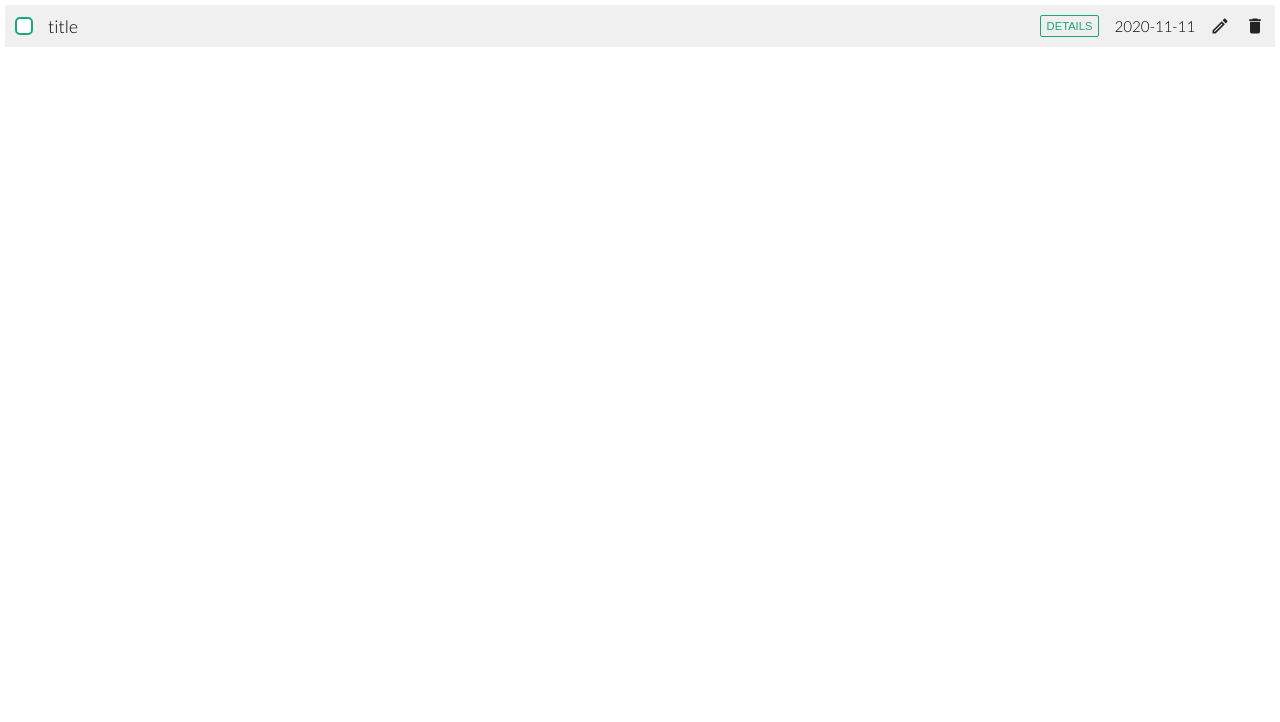
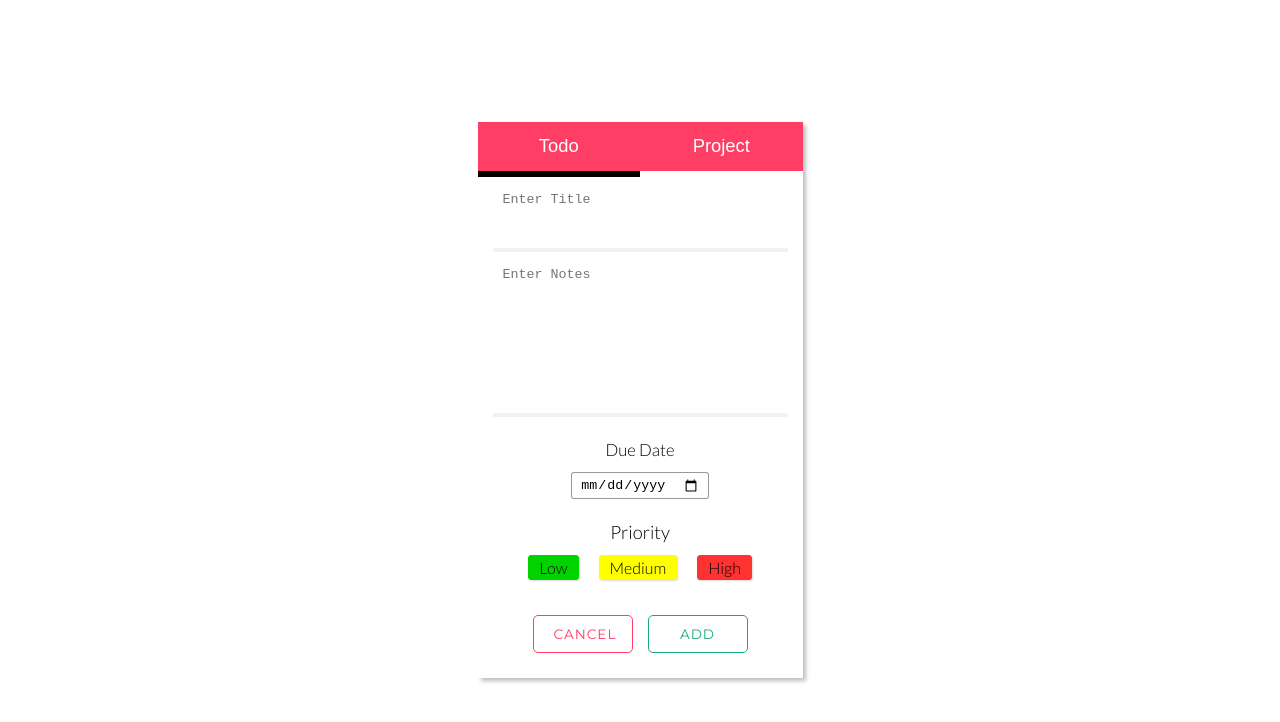
Before and after one commit to TerenceChew/to-do, a website built with webpack: page dist/index.html in a window 1280 px wide. Built offline with nearby package versions, Linux system fonts and the light colour scheme; a web font is replaced by a local one.

Commit message:
Add components and modules
CSS:
- Style todoDetails and todoForm
- Other minor updates

JS:
- Add functions to create form UI and details UI
- Form UI can be toggled to add new Todo or Project
- Details UI is used for viewing a Todo's info

```diff
--- /dev/null
+++ b/src/components/todoDetails/todoDetails.css
@@ -0,0 +1,66 @@
+.details-container {
+  width: 295px;
+  height: 500px;
+  display: grid;
+  grid-template-rows: 40px 1fr;
+  gap: 15px;
+  padding: 10px 15px;
+  font-family: 'Lato', sans-serif;
+  border-radius: 8px;
+  background-color: var(--accent-2);
+  box-shadow: 3px 3px 4px 0 rgba(0, 0, 0, 0.25);
+}
+
+.details-top-container {
+  justify-content: space-between;
+  align-items: center;
+}
+
+.details-bottom-container {
+  display: grid;
+  grid-template-rows: 100px 215px 85px;
+  gap: 15px;
+  justify-items: center;
+  align-items: center;
+}
+
+.details-priority {
+  border-radius: 4px;
+  border: 1px solid var(--low-prio);
+  background-color: var(--low-prio);
+  padding: 1px 10px 3px 10px;
+}
+
+.details-due-date {
+
+}
+
+.details-title {
+  text-align: center;
+  word-break: break-all;
+}
+
+.details-notes {
+  text-align: center;
+  word-break: break-all;
+}
+
+.details-close-btn {
+  padding: 10px 20px;
+  border: 1px solid var(--accent-1);
+  border-radius: 5px;
+  color: var(--accent-1);
+  letter-spacing: 1px;
+  font-family: 'Montserrat', sans-serif;
+  font-size: .85rem;
+  font-weight: 400;
+  cursor: pointer;
+  transition: .5s;
+}
+
+.details-close-btn:hover {
+  color: white;
+  background-color: var(--accent-1);
+  transform: translateY(-5px);
+  font-weight: bold;
+}
--- /dev/null
+++ b/src/components/todoDetails/todoDetails.js
@@ -0,0 +1,44 @@
+import "./todoDetails.css";
+
+const createTodoDetailsUI = ({ getPriority, getDueDate, getTitle, getNotes }) => {
+  const todoDetailsContainer = document.createElement("div");
+  const topContainer = document.createElement("div");
+  const bottomContainer = document.createElement("div");
+  const priority = document.createElement("div");
+  const dueDate = document.createElement("p");
+  const title = document.createElement("p");
+  const notes = document.createElement("p");
+  const closeBtn = document.createElement("button");
+
+  todoDetailsContainer.classList.add("details-container");
+
+  topContainer.classList.add("details-top-container", "flex");
+
+  bottomContainer.classList.add("details-bottom-container");
+
+  priority.classList.add("details-priority", "flex", "center");
+  priority.innerText = getPriority();
+
+  dueDate.classList.add("details-due-date", "flex", "center");
+  dueDate.innerText = `Due: ${getDueDate()}`;
+
+  title.classList.add("details-title");
+  title.innerText = getTitle();
+
+  notes.classList.add("details-notes");
+  notes.innerText = getNotes();
+
+  closeBtn.classList.add("details-close-btn");
+  closeBtn.innerText = "CLOSE";
+  closeBtn.addEventListener("click", () => {
+    todoDetailsContainer.remove();
+  })
+
+  topContainer.append(priority, dueDate);
+  bottomContainer.append(title, notes, closeBtn);
+  todoDetailsContainer.append(topContainer, bottomContainer);
+
+  return todoDetailsContainer;
+}
+
+export { createTodoDetailsUI };
--- /dev/null
+++ b/src/components/todoForm/todoForm.css
@@ -0,0 +1,165 @@
+.form-container {
+  width: 325px;
+  height: auto;
+  background-color: white;
+  display: grid;
+  grid-template-rows: 55px 1fr;
+  box-shadow: 3px 3px 4px 0 rgba(0, 0, 0, 0.25);
+  font-family: 'Lato', sans-serif;
+}
+
+.form-top-container {
+  grid-row: 1 / 2;
+  background-color: var(--accent-3);
+}
+
+.form-todo-btn,
+.form-project-btn {
+  width: 50%;
+  height: 100%;
+  color: white;
+  background-color: transparent;
+  border: none;
+  font-size: 1.15rem;
+  transition: 1.25s;
+  cursor: pointer;
+}
+
+.form-todo-btn {
+  border-bottom: 6px solid black;
+}
+
+.form-project-btn {
+  border-bottom: 6px solid white;
+}
+
+.form-fields-container {
+  grid-row: 2 / 3;
+}
+
+.form-middle-container {
+  align-items: center;
+  justify-content: start;
+  padding: 0px 15px;
+}
+
+.form-title-input,
+.form-notes-input {
+  width: 100%;
+  border: none;
+  border-bottom: 4px solid rgba(0, 0, 0, 0.05);
+  outline: none;
+  resize: none;
+  padding: 15px 10px 10px;
+}
+
+.form-title-input {
+  height: 75px;
+}
+
+.form-notes-input {
+  height: 165px;
+}
+
+.form-due-date-container {
+  gap: 12px;
+  margin-top: 22px;
+}
+
+.form-due-date-label {
+  font-size: 1.05rem;
+}
+
+.form-due-date-input {
+  border-radius: 3px;
+  border: 1px solid rgba(0, 0, 0, .4);
+  outline: none;
+  padding: 4px 8px;
+  cursor: pointer;
+}
+
+.form-priority-container {
+  gap: 12px;
+  margin-top: 22px;
+}
+
+.form-priority-title {
+  font-size: 1.15rem;
+}
+
+.form-priority-options-container {
+  gap: 20px;
+}
+
+.form-priority-label {
+  border-radius: 3px;
+  padding: 2px 10px;
+  text-align: center;
+  transition: .25s;
+  box-shadow: 1px 1px 2px 0 rgba(0, 0, 0, 0.15);
+  cursor: pointer;
+}
+
+.l-prio-label {
+  border: 1px solid var(--low-prio);
+  background-color: var(--low-prio);
+}
+
+.m-prio-label {
+  border: 1px solid var(--medium-prio);
+  background-color: var(--medium-prio);
+}
+
+.h-prio-label {
+  border: 1px solid var(--high-prio);
+  background-color: var(--high-prio);
+}
+
+.form-priority-radio:checked + .form-priority-label {
+  transform: scale(1.2);
+}
+
+.form-bottom-container {
+  gap: 15px;
+  margin: 35px 0 25px 0;
+}
+
+.form-add-btn,
+.form-cancel-btn {
+  width: 100px;
+  padding: 10px 20px;
+  border-radius: 5px;
+  letter-spacing: 1px;
+  font-family: 'Montserrat', sans-serif;
+  font-size: .85rem;
+  font-weight: 400;
+  cursor: pointer;
+  transition: .5s;
+  background-color: white;
+  cursor: pointer;
+}
+
+.form-add-btn {
+  border: 1px solid var(--accent-1);
+  color: var(--accent-1);
+}
+
+.form-cancel-btn {
+  border: 1px solid var(--accent-3);
+  color: var(--accent-3);
+}
+
+.form-add-btn:hover,
+.form-cancel-btn:hover {
+  color: white;
+  transform: translateY(-5px);
+  font-weight: bold;
+}
+
+.form-add-btn:hover {
+  background-color: var(--accent-1);
+}
+
+.form-cancel-btn:hover {
+  background-color: var(--accent-3);
+}
--- /dev/null
+++ b/src/components/todoForm/todoForm.js
@@ -0,0 +1,179 @@
+import "./todoForm.css";
+import { setAttributes } from "../../utilityFunctions/utilityFunctions";
+import { getAppContainer, blurElem } from "../../displayController/displayController";
+
+const createFormUI = () => {
+  const formContainer = document.createElement("div");
+  const topContainer = document.createElement("div");
+  const todoBtn = document.createElement("button");
+  const projectBtn = document.createElement("button");
+
+  formContainer.classList.add("form-container");
+
+  topContainer.classList.add("form-top-container", "flex", "center");
+
+  todoBtn.classList.add("form-todo-btn");
+  todoBtn.innerText = "Todo";
+  todoBtn.addEventListener("pointerdown", () => {
+    todoBtn.style.borderBottom = "6px solid black";
+    projectBtn.style.borderBottom = "6px solid white";
+    formContainer.lastElementChild.remove();
+    formContainer.append(createTodoFieldsUI());
+  })
+
+  projectBtn.classList.add("form-project-btn");
+  projectBtn.innerText = "Project";
+  projectBtn.addEventListener("pointerdown", () => {
+    projectBtn.style.borderBottom = "6px solid black";
+    todoBtn.style.borderBottom = "6px solid white";
+    formContainer.lastElementChild.remove();
+    formContainer.append(createProjectFieldsUI());
+  })
+
+  formContainer.append(topContainer, createTodoFieldsUI());
+  topContainer.append(todoBtn, projectBtn);
+
+  return formContainer;
+}
+
+const createTodoFieldsUI = () => {
+  const fieldsContainer = document.createElement("div");
+  const middleContainer = document.createElement("div");
+  const titleInput = document.createElement("textarea");
+  const notesInput = document.createElement("textarea");
+  const dueDateContainer = document.createElement("div");
+  const dueDateLabel = document.createElement("label");
+  const dueDateInput = document.createElement("input");
+  const priorityContainer = document.createElement("div");
+  const priorityTitle = document.createElement("p");
+  const priorityOptionsContainer = document.createElement("div");
+  const lowPriorityInput = document.createElement("input");
+  const lowPriorityLabel = document.createElement("label");
+  const midPriorityInput = document.createElement("input");
+  const midPriorityLabel = document.createElement("label");
+  const highPriorityInput = document.createElement("input");
+  const highPriorityLabel = document.createElement("label");
+  const bottomContainer = document.createElement("div");
+  const cancelBtn = document.createElement("button");
+  const addBtn = document.createElement("button");
+
+  fieldsContainer.classList.add("form-fields-container", "flex-column");
+
+  // Middle
+  middleContainer.classList.add("form-middle-container", "flex-column");
+
+  titleInput.classList.add("form-title-input");
+  titleInput.placeholder = "Enter Title";
+  titleInput.setAttribute("maxlength", "50");
+
+  notesInput.classList.add("form-notes-input");
+  notesInput.placeholder = "Enter Notes";
+  notesInput.setAttribute("maxlength", "300");
+
+  dueDateContainer.classList.add("form-due-date-container", "flex-column", "center");
+
+  dueDateLabel.classList.add("form-due-date-label");
+  dueDateLabel.innerText = 'Due Date';
+
+  dueDateInput.classList.add("form-due-date-input");
+  dueDateInput.type = "date";
+
+  priorityContainer.classList.add("form-priority-container", "flex-column", "center");
+
+  priorityTitle.classList.add("form-priority-title");
+  priorityTitle.innerText = "Priority";
+
+  priorityOptionsContainer.classList.add("form-priority-options-container", "flex");
+
+  setAttributes(lowPriorityInput, {
+    type: "radio",
+    id: "l-prio",
+    value: "low",
+    name: "priority",
+    required: true
+  });
+  lowPriorityInput.classList.add("form-priority-radio", "hidden");
+
+  lowPriorityLabel.setAttribute("for", "l-prio");
+  lowPriorityLabel.innerText = "Low";
+  lowPriorityLabel.classList.add("form-priority-label", "l-prio-label");
+
+  setAttributes(midPriorityInput, {
+    type: "radio",
+    id: "m-prio",
+    value: "medium",
+    name: "priority",
+    required: true
+  });
+  midPriorityInput.classList.add("form-priority-radio", "hidden");
+
+  midPriorityLabel.setAttribute("for", "m-prio");
+  midPriorityLabel.innerText = "Medium";
+  midPriorityLabel.classList.add("form-priority-label", "m-prio-label");
+
+  setAttributes(highPriorityInput, {
+    type: "radio",
+    id: "h-prio",
+    value: "high",
+    name: "priority",
+    required: true
+  })
+  highPriorityInput.classList.add("form-priority-radio", "hidden");
+
+  highPriorityLabel.setAttribute("for", "h-prio");
+  highPriorityLabel.innerText = "High";
+  highPriorityLabel.classList.add("form-priority-label", "h-prio-label");
+
+  // Bottom
+  bottomContainer.classList.add("form-bottom-container", "flex", "center");
+
+  cancelBtn.classList.add("form-cancel-btn");
+  cancelBtn.innerText = "CANCEL";
+
+  addBtn.classList.add("form-add-btn");
+  addBtn.innerText = "ADD";
+
+  fieldsContainer.append(middleContainer, bottomContainer);
+  middleContainer.append(titleInput, notesInput, dueDateContainer, priorityContainer);
+  dueDateContainer.append(dueDateLabel, dueDateInput);
+  priorityContainer.append(priorityTitle, priorityOptionsContainer);
+  priorityOptionsContainer.append(lowPriorityInput, lowPriorityLabel, midPriorityInput, midPriorityLabel, highPriorityInput, highPriorityLabel);
+  bottomContainer.append(cancelBtn, addBtn);
+
+  return fieldsContainer;
+}
+
+const createProjectFieldsUI = () => {
+  const fieldsContainer = document.createElement("div");
+  const middleContainer = document.createElement("div");
+  const titleInput = document.createElement("textarea");
+  const bottomContainer = document.createElement("div");
+  const cancelBtn = document.createElement("button");
+  const addBtn = document.createElement("button");
+
+  fieldsContainer.classList.add("form-fields-container", "flex-column");
+
+  // Middle
+  middleContainer.classList.add("form-middle-container", "flex-column");
+
+  titleInput.classList.add("form-title-input");
+  titleInput.placeholder = "Enter Title";
+  titleInput.setAttribute("maxlength", "50");
+
+  // Bottom
+  bottomContainer.classList.add("form-bottom-container", "flex", "center");
+
+  cancelBtn.classList.add("form-cancel-btn");
+  cancelBtn.innerText = "CANCEL";
+
+  addBtn.classList.add("form-add-btn");
+  addBtn.innerText = "ADD";
+
+  fieldsContainer.append(middleContainer, bottomContainer);
+  middleContainer.append(titleInput);
+  bottomContainer.append(cancelBtn, addBtn);
+
+  return fieldsContainer;
+}
+
+export { createFormUI };
--- a/src/components/todoItem/todoItem.css
+++ b/src/components/todoItem/todoItem.css
@@ -1,26 +1,24 @@
-@import url('https://fonts.googleapis.com/css2?family=Alatsi&family=Berkshire+Swash&family=JetBrains+Mono:wght@200&family=Lato:wght@100;300&family=Lobster&family=Montserrat:wght@200;300&family=PT+Mono&display=swap');
-
-.todo-item-container {
+.item-container {
   justify-content: space-between;
   align-items: center;
-  background-color: rgb(240, 240, 240);
+  background-color: var(--accent-2);
   padding: 10px;
   margin: 5px;
   transition: .25s;
   font-family: 'Lato', sans-serif;
 }
 
-.todo-item-container:hover {
-  box-shadow: 3px 3px 3px 0 rgba(0, 0, 0, 0.25);
+.item-container:hover {
+  box-shadow: 3px 3px 4px 0 rgba(0, 0, 0, 0.25);
   transform: translate(2px, 1px);
 }
 
-.todo-left-container,
-.todo-right-container {
+.item-left-container,
+.item-right-container {
   gap: 15px;
 }
 
-.todo-checkbox {
+.item-checkbox {
   width: 18px;
   height: 18px;
   border: 2px solid var(--accent-1);
@@ -31,15 +29,15 @@
 }
 
 .checked {
-  background-color: var(--accent-1);
+  background-color: var(--accent-1accent-1);
   color: white;
 }
 
-.todo-title {
+.item-title {
   font-size: 1.1rem;
 }
 
-.todo-details-btn {
+.item-details-btn {
   border: 1px solid var(--accent-1);
   border-radius: 2px;
   color: var(--accent-1);
@@ -48,31 +46,31 @@
   transition: .25s;
 }
 
-.todo-details-btn:hover {
+.item-details-btn:hover {
   background-color: var(--accent-1);
   color: white;
   font-weight: bold;
 }
 
-.todo-due-date {
+.item-due-date {
   font-size: .95rem;
 }
 
-.todo-edit-icon,
-.todo-remove-icon  {
+.item-edit-icon,
+.item-remove-icon  {
   width: 20px;
   height: auto;
   transition: .35s;
 }
 
-.todo-edit-icon:hover,
-.todo-remove-icon:hover {
+.item-edit-icon:hover,
+.item-remove-icon:hover {
   transform: translateY(-2px);
 }
 
-.todo-checkbox,
-.todo-details-btn,
-.todo-edit-icon,
-.todo-remove-icon {
+.item-checkbox,
+.item-details-btn,
+.item-edit-icon,
+.item-remove-icon {
   cursor: pointer;
 }
--- a/src/components/todoItem/todoItem.js
+++ b/src/components/todoItem/todoItem.js
@@ -1,8 +1,7 @@
 import "./todoItem.css";
 import pencilIcon from "./pencil-outline.svg";
 import deleteIcon from "./delete.svg";
-
-export {todoItemFactory, createTodoItemUI};
+import { createTodoDetailsUI } from "../todoDetails/todoDetails";
 
 const todoItemFactory = (checked, title, notes, dueDate, priority) => {
   // Getting
@@ -43,7 +42,7 @@ const todoItemFactory = (checked, title, notes, dueDate, priority) => {
   }
 };
 
-const createTodoItemUI = ({ getChecked, getTitle, getDueDate, getPriority, editChecked }) => {
+const createTodoItemUI = (todoItem, container) => {
   const todoItemContainer = document.createElement("div");
   const leftContainer = document.createElement("div");
   const rightContainer = document.createElement("div");
@@ -54,31 +53,34 @@ const createTodoItemUI = ({ getChecked, getTitle, getDueDate, getPriority, editC
   const editIcon = document.createElement("img");
   const trashIcon = document.createElement("img");
 
-  todoItemContainer.classList.add("todo-item-container", `var(--${getPriority()}-prio)`, "flex");
-  leftContainer.classList.add("todo-left-container", "flex", "center");
-  rightContainer.classList.add("todo-right-container", "flex", "center");
+  todoItemContainer.classList.add("item-container", `var(--${todoItem.getPriority()}-prio)`, "flex");
+  leftContainer.classList.add("item-left-container", "flex", "center");
+  rightContainer.classList.add("item-right-container", "flex", "center");
 
-  checkbox.classList.add("todo-checkbox", "flex", "center");
+  checkbox.classList.add("item-checkbox", "flex", "center");
   checkbox.addEventListener("click", () => {
-    checkbox.classList.toggle('checked');
-    editChecked();
-    checkbox.innerText = getChecked() ? '✓' : '';
+    checkbox.classList.toggle("checked");
+    todoItem.editChecked();
+    checkbox.innerText = todoItem.getChecked() ? "✓" : "";
   });
 
 
-  title.classList.add("todo-title");
-  title.innerText = getTitle();
+  title.classList.add("item-title");
+  title.innerText = todoItem.getTitle();
 
-  detailsBtn.classList.add("todo-details-btn");
-  detailsBtn.innerText = 'DETAILS';
+  detailsBtn.classList.add("item-details-btn");
+  detailsBtn.innerText = "DETAILS";
+  detailsBtn.addEventListener("click", () => {
+    container.append(createTodoDetailsUI(todoItem));
+  });
 
-  dueDate.classList.add("todo-due-date");
-  dueDate.innerText = getDueDate();
+  dueDate.classList.add("item-due-date");
+  dueDate.innerText = todoItem.getDueDate();
 
-  editIcon.classList.add("todo-edit-icon");
+  editIcon.classList.add("item-edit-icon");
   editIcon.src = pencilIcon;
 
-  trashIcon.classList.add("todo-remove-icon");
+  trashIcon.classList.add("item-remove-icon");
   trashIcon.src = deleteIcon;
 
   leftContainer.append(checkbox, title);
@@ -87,3 +89,5 @@ const createTodoItemUI = ({ getChecked, getTitle, getDueDate, getPriority, editC
 
   return todoItemContainer;
 }
+
+export { todoItemFactory, createTodoItemUI };
--- a/src/container/app.css
+++ b/src/container/app.css
@@ -1,6 +1,10 @@
+@import url('https://fonts.googleapis.com/css2?family=Alatsi&family=JetBrains+Mono:wght@200&family=Lato:wght@100;300&family=Lobster&family=Montserrat+Alternates:wght@300;400&family=Montserrat:wght@200;300;400&family=PT+Mono&display=swap');
+
 :root {
   --accent-1: rgb(26, 167, 125);
+  --accent-2: rgb(240, 240, 240);
+  --accent-3: rgb(255, 62, 101);
   --low-prio: rgb(0, 211, 0);
-  --mid-prio: rgb(255, 255, 40);
+  --medium-prio: rgb(255, 255, 0);
   --high-prio: rgb(255, 50, 50);
 }
--- a/src/container/app.js
+++ b/src/container/app.js
@@ -1,12 +1,22 @@
 import './app.css';
 import { todoItemFactory, createTodoItemUI } from "../components/todoItem/todoItem";
+import { createTodoDetailsUI } from "../components/todoDetails/todoDetails";
+import { createFormUI } from "../components/todoForm/todoForm";
 
-let todoItemSample = todoItemFactory(false, 'title', 'notes', '2020-11-11', 'mid');
+let todoItemSample = todoItemFactory(false, 'No Title', 'No Notes', '11-11-22', 'High');
 
 export default function app() {
+  const todoItemsArray = [];
+
   const container = document.createElement('div');
+  container.classList.add("app-container", "flex", "center")
+  container.style.minHeight = "100vh";
 
-  container.append(createTodoItemUI(todoItemSample));
+  // container.append(createTodoItemUI(todoItemSample, container));
+
+  // container.append(createTodoDetailsUI(todoItemSample));
+
+  container.append(createFormUI());
 
   return container;
 }
--- /dev/null
+++ b/src/displayController/displayController.js
@@ -0,0 +1,9 @@
+const blurElem = (elem) => {
+  elem.style.filter = "blur(4px)";
+}
+
+const getAppContainer = () => {
+  return document.querySelector(".app-container");
+}
+
+export { blurElem, getAppContainer };
--- a/src/index.css
+++ b/src/index.css
@@ -20,3 +20,7 @@
   justify-content: center;
   align-items: center;
 }
+
+.hidden {
+  display: none;
+}
--- /dev/null
+++ b/src/utilityFunctions/utilityFunctions.js
@@ -0,0 +1,7 @@
+const setAttributes = (el, attrs) => {
+  for (let key in attrs) {
+    el.setAttribute(key, attrs[key]);
+  }
+}
+
+export { setAttributes };
```
Also changed, not shown: dist/main.js.
